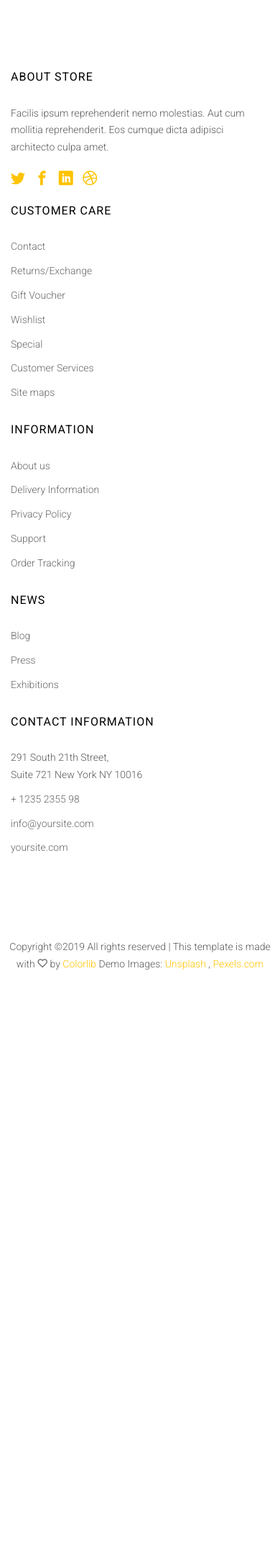
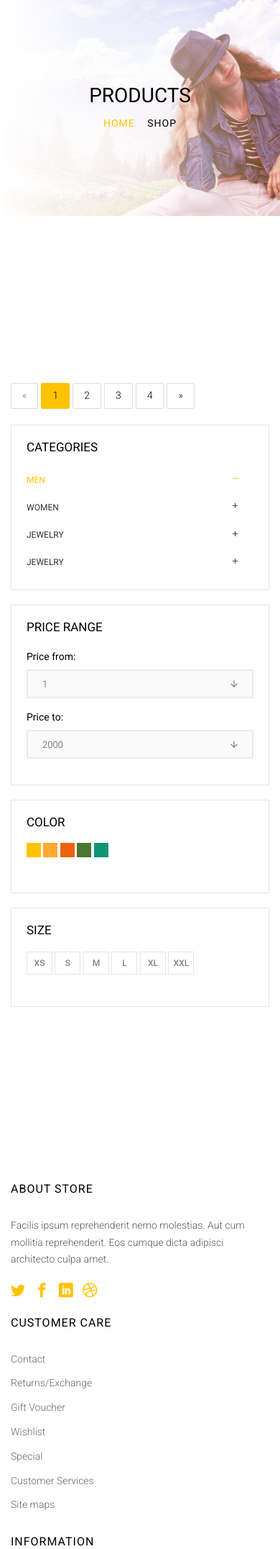
Before and after one commit to egorch333/Store, a Django app: page / in a window 390 px wide. Shown: the part 90-2242 px from the top of the page at 72% size. Before the commit the page ends 1437 px from the top, so only its background shows below. Run offline with Django 3.2, Linux system fonts and the light colour scheme; data that the repository does not hold is empty; some libraries are stand-ins or nearby versions; some web fonts are replaced.

```diff
--- a/templates/base.html
+++ b/templates/base.html
@@ -42,11 +42,15 @@
 <body>
 <div id="page">
     {% include 'base/menu.html' %}
+    {% include 'base/aside.html' %}
 
-    {% block content %}
+    <div class="colorlib-shop">
+        <div class="container">
+            {% block content %}
 
-    {% endblock content %}
-
+            {% endblock content %}
+        </div>
+    </div>
     {% include 'base/footer.html' %}
 </div>
 
--- /dev/null
+++ b/templates/base/aside.html
@@ -0,0 +1,22 @@
+
+{% load staticfiles %}
+<aside id="colorlib-hero" class="breadcrumbs">
+    <div class="flexslider">
+        <ul class="slides">
+            <li style="background-image: url({% static 'images/cover-img-1.jpg' %});">
+                <div class="overlay"></div>
+                <div class="container-fluid">
+                    <div class="row">
+                        <div class="col-md-6 col-md-offset-3 col-sm-12 col-xs-12 slider-text">
+                            <div class="slider-text-inner text-center">
+                                <h1>Products</h1>
+                                <h2 class="bread"><span><a href="index.html">Home</a></span> <span>Shop</span>
+                                </h2>
+                            </div>
+                        </div>
+                    </div>
+                </div>
+            </li>
+        </ul>
+    </div>
+</aside>
--- a/templates/shop/base.html
+++ b/templates/shop/base.html
@@ -1,4 +1,8 @@
 {% extends 'base.html' %}
 {% block content %}
-
+    <div class="row">
+        {% block product %}
+        {% endblock product %}
+        {% include 'shop/sidebar.html' %}
+    </div>
 {% endblock content %}
--- a/templates/shop/list-product.html
+++ b/templates/shop/list-product.html
@@ -1,8 +1,44 @@
 {% extends 'shop/base.html' %}
-{% block content %}
-    {% for product in object_list %}
-    <h2><a href="{% url 'product_detail' product.slug %}">{{ product.title }}</a></h2>
-        <p>{{ product.price }}</p>
-        <p>{{ product.description }}</p>
-    {% endfor %}
-{% endblock content %}
+{% load staticfiles %}
+{% block product %}
+    <div class="col-md-10 col-md-push-2">
+        <div class="row row-pb-lg">
+
+            {% for product in object_list %}
+            <div class="col-md-4 text-center">
+                <div class="product-entry">
+                    <div class="product-img" style="background-image: url({% static 'images/item-5.jpg' %});">
+                        <p class="tag"><span class="new">New</span></p>
+                        <div class="cart">
+                            <p>
+                                <span class="addtocart"><a href="cart.html"><i class="icon-shopping-cart"></i></a></span>
+                                <span><a href="product-detail.html"><i class="icon-eye"></i></a></span>
+                                <span><a href="#"><i class="icon-heart3"></i></a></span>
+                                <span><a href="add-to-wishlist.html"><i class="icon-bar-chart"></i></a></span>
+                            </p>
+                        </div>
+                    </div>
+                    <div class="desc">
+                        <h3><a href="{% url 'product_detail' product.slug %}">{{ product.title }}</a></h3>
+                        <p class="price"><span>${{ product.price }}</span></p>
+                    </div>
+                </div>
+            </div>
+            {#<p>{{ product.description }}</p>#}
+        {% endfor %}
+
+        </div>
+        <div class="row">
+            <div class="col-md-12">
+                <ul class="pagination">
+                    <li class="disabled"><a href="#">&laquo;</a></li>
+                    <li class="active"><a href="#">1</a></li>
+                    <li><a href="#">2</a></li>
+                    <li><a href="#">3</a></li>
+                    <li><a href="#">4</a></li>
+                    <li><a href="#">&raquo;</a></li>
+                </ul>
+            </div>
+        </div>
+    </div>
+{% endblock product %}
--- /dev/null
+++ b/templates/shop/sidebar.html
@@ -0,0 +1,145 @@
+<div class="col-md-2 col-md-pull-10">
+    <div class="sidebar">
+        <div class="side">
+            <h2>Categories</h2>
+            <div class="fancy-collapse-panel">
+          <div class="panel-group" id="accordion" role="tablist" aria-multiselectable="true">
+             <div class="panel panel-default">
+                 <div class="panel-heading" role="tab" id="headingOne">
+                     <h4 class="panel-title">
+                         <a data-toggle="collapse" data-parent="#accordion" href="#collapseOne" aria-expanded="true" aria-controls="collapseOne">Men
+                         </a>
+                     </h4>
+                 </div>
+                 <div id="collapseOne" class="panel-collapse collapse" role="tabpanel" aria-labelledby="headingOne">
+                     <div class="panel-body">
+                         <ul>
+                            <li><a href="#">Jeans</a></li>
+                            <li><a href="#">T-Shirt</a></li>
+                            <li><a href="#">Jacket</a></li>
+                            <li><a href="#">Shoes</a></li>
+                         </ul>
+                     </div>
+                 </div>
+             </div>
+             <div class="panel panel-default">
+                 <div class="panel-heading" role="tab" id="headingTwo">
+                     <h4 class="panel-title">
+                         <a class="collapsed" data-toggle="collapse" data-parent="#accordion" href="#collapseTwo" aria-expanded="false" aria-controls="collapseTwo">Women
+                         </a>
+                     </h4>
+                 </div>
+                 <div id="collapseTwo" class="panel-collapse collapse" role="tabpanel" aria-labelledby="headingTwo">
+                     <div class="panel-body">
+                        <ul>
+                            <li><a href="#">Jeans</a></li>
+                            <li><a href="#">T-Shirt</a></li>
+                            <li><a href="#">Jacket</a></li>
+                            <li><a href="#">Shoes</a></li>
+                         </ul>
+                     </div>
+                 </div>
+             </div>
+             <div class="panel panel-default">
+                 <div class="panel-heading" role="tab" id="headingThree">
+                     <h4 class="panel-title">
+                         <a class="collapsed" data-toggle="collapse" data-parent="#accordion" href="#collapseThree" aria-expanded="false" aria-controls="collapseThree">Jewelry
+                         </a>
+                     </h4>
+                 </div>
+                 <div id="collapseThree" class="panel-collapse collapse" role="tabpanel" aria-labelledby="headingThree">
+                     <div class="panel-body">
+                        <ul>
+                            <li><a href="#">Jeans</a></li>
+                            <li><a href="#">T-Shirt</a></li>
+                            <li><a href="#">Jacket</a></li>
+                            <li><a href="#">Shoes</a></li>
+                         </ul>
+                     </div>
+                 </div>
+             </div>
+             <div class="panel panel-default">
+                 <div class="panel-heading" role="tab" id="headingFour">
+                     <h4 class="panel-title">
+                         <a class="collapsed" data-toggle="collapse" data-parent="#accordion" href="#collapseFour" aria-expanded="false" aria-controls="collapseThree">Jewelry
+                         </a>
+                     </h4>
+                 </div>
+                 <div id="collapseFour" class="panel-collapse collapse" role="tabpanel" aria-labelledby="headingFour">
+                     <div class="panel-body">
+                        <ul>
+                            <li><a href="#">Jeans</a></li>
+                            <li><a href="#">T-Shirt</a></li>
+                            <li><a href="#">Jacket</a></li>
+                            <li><a href="#">Shoes</a></li>
+                         </ul>
+                     </div>
+                 </div>
+             </div>
+          </div>
+       </div>
+        </div>
+        <div class="side">
+            <h2>Price Range</h2>
+            <form method="post" class="colorlib-form-2">
+            <div class="row">
+            <div class="col-md-12">
+              <div class="form-group">
+                <label for="guests">Price from:</label>
+                <div class="form-field">
+                  <i class="icon icon-arrow-down3"></i>
+                  <select name="people" id="people" class="form-control">
+                    <option value="#">1</option>
+                    <option value="#">200</option>
+                    <option value="#">300</option>
+                    <option value="#">400</option>
+                    <option value="#">1000</option>
+                  </select>
+                </div>
+              </div>
+            </div>
+            <div class="col-md-12">
+              <div class="form-group">
+                <label for="guests">Price to:</label>
+                <div class="form-field">
+                  <i class="icon icon-arrow-down3"></i>
+                  <select name="people" id="people" class="form-control">
+                    <option value="#">2000</option>
+                    <option value="#">4000</option>
+                    <option value="#">6000</option>
+                    <option value="#">8000</option>
+                    <option value="#">10000</option>
+                  </select>
+                </div>
+              </div>
+            </div>
+          </div>
+        </form>
+        </div>
+        <div class="side">
+            <h2>Color</h2>
+            <div class="color-wrap">
+                <p class="color-desc">
+                    <a href="#" class="color color-1"></a>
+                    <a href="#" class="color color-2"></a>
+                    <a href="#" class="color color-3"></a>
+                    <a href="#" class="color color-4"></a>
+                    <a href="#" class="color color-5"></a>
+                </p>
+            </div>
+        </div>
+        <div class="side">
+            <h2>Size</h2>
+            <div class="size-wrap">
+                <p class="size-desc">
+                    <a href="#" class="size size-1">xs</a>
+                    <a href="#" class="size size-2">s</a>
+                    <a href="#" class="size size-3">m</a>
+                    <a href="#" class="size size-4">l</a>
+                    <a href="#" class="size size-5">xl</a>
+                    <a href="#" class="size size-5">xxl</a>
+                </p>
+            </div>
+        </div>
+    </div>
+</div>
```
Also changed, not shown: shop/models.py (+33 -0 lines), templates/shop/product-detail.html (+66 -5 lines).
